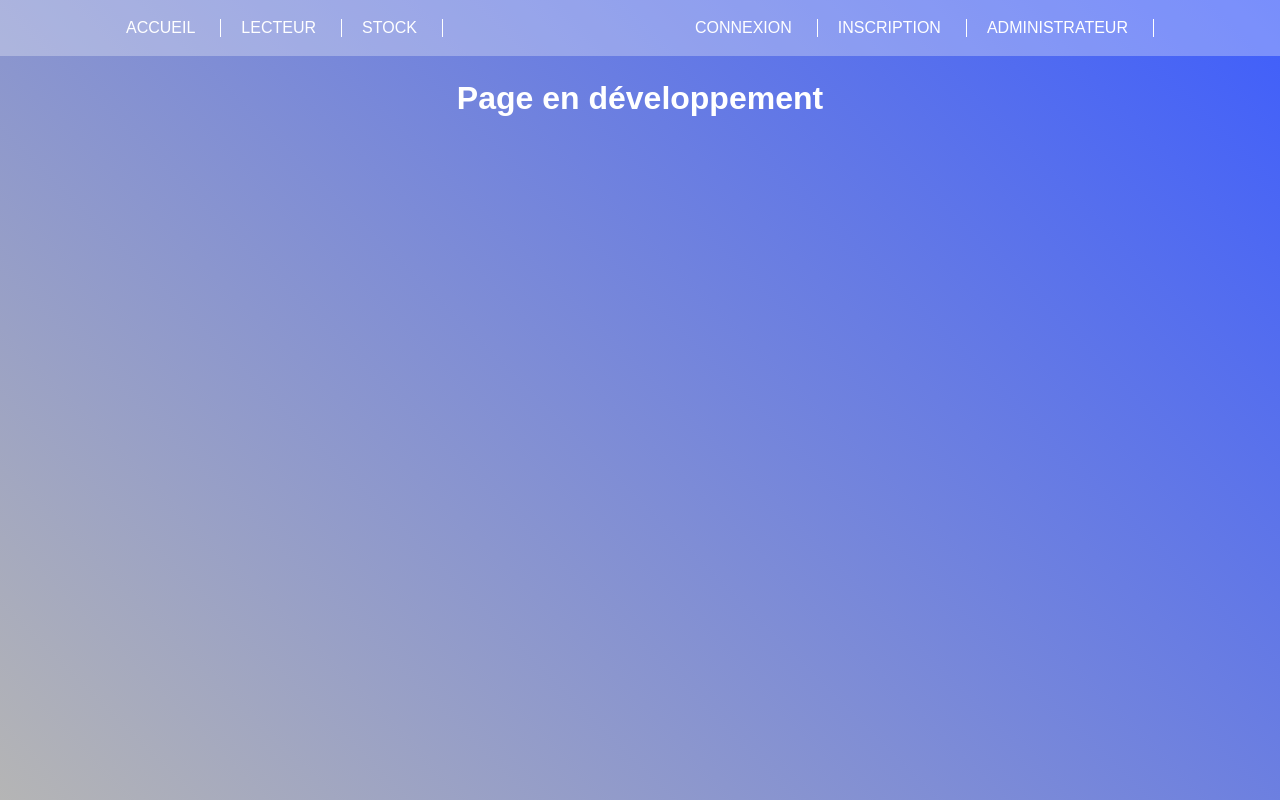
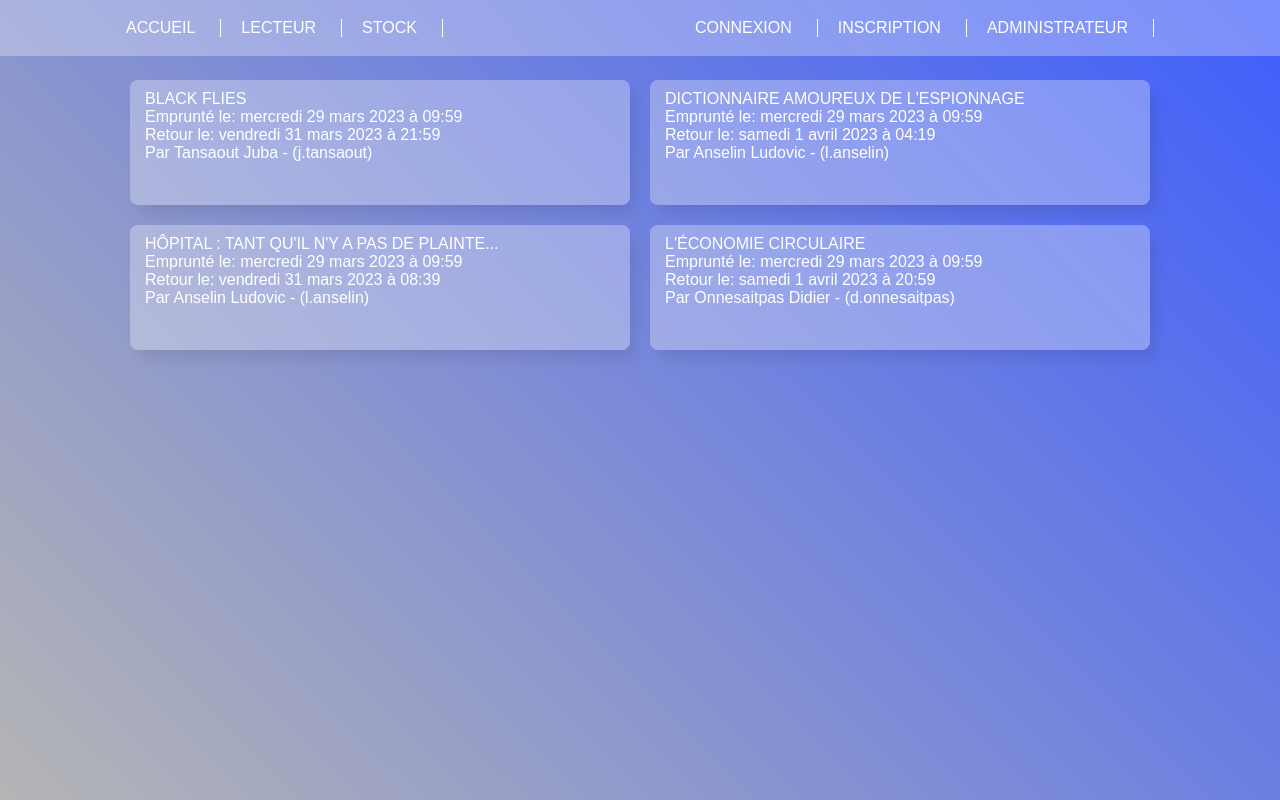
Before and after one commit to balex69/tpbibliodoran, a Next.js app: page /stock in a window 1280 px wide. Built offline with nearby package versions, Linux system fonts and the light colour scheme.

Commit message:
add stock page

```diff
--- a/pages/api/borrows.ts
+++ b/pages/api/borrows.ts
@@ -14,28 +14,28 @@ const fakeData: Borrow[] = [
     {
         abonne_id: 0,
         date_emprunt: new Date(Date.now()),
-        date_retour: new Date(Date.now() + 1000 * 3600),
+        date_retour: new Date(Date.now() + (1000*60) * 3600),
         id: 0,
         livre_id: 1
     },
     {
         abonne_id: 2,
         date_emprunt: new Date(Date.now()),
-        date_retour: new Date(Date.now() + 1000 * 3980),
+        date_retour: new Date(Date.now() + (1000*60) * 3980),
         id: 1,
         livre_id: 3
     },
     {
         abonne_id: 2,
         date_emprunt: new Date(Date.now()),
-        date_retour: new Date(Date.now() + 1000 * 2800),
+        date_retour: new Date(Date.now() + (1000*60) * 2800),
         id: 2,
         livre_id: 5
     },
     {
         abonne_id: 3,
         date_emprunt: new Date(Date.now()),
-        date_retour: new Date(Date.now() + 1000 * 4980),
+        date_retour: new Date(Date.now() + (1000*60) * 4980),
         id: 3,
         livre_id: 9
     },
--- a/pages/lecteur/index.tsx
+++ b/pages/lecteur/index.tsx
@@ -16,7 +16,7 @@ export default function Lecteur() {
             {isLoading && <>Chargement des données...</>}
             {data && data.map((book: IBook) => {
                 return (
-                    <Card>
+                    <Card key={book.id}>
                         <div className="core">
                             <h1>{book.titre}</h1>
                             <h2 style={{marginBottom: '5px'}}>{book.auteur}</h2>
--- a/pages/stock/index.tsx
+++ b/pages/stock/index.tsx
@@ -1,9 +1,48 @@
 import styles from '@/styles/Stock.module.scss'
+import useSwr, {SWRResponse} from "swr";
+import {IBorrow} from "@/pages/api/borrows";
+import {IBook} from "@/pages/api/books";
+import {ISubscriber} from "@/pages/api/subscribers";
+
+const fetcher = (url: string) => fetch(url).then(res => res.json());
+
+const DATE_OPTIONS: Intl.DateTimeFormatOptions = {
+    weekday: 'long',
+    year: 'numeric',
+    month: 'long',
+    day: 'numeric',
+    hour: 'numeric',
+    minute: 'numeric',
+    hour12: false,
+    timeZone: 'Europe/Paris'
+};
 
 export default function Stock() {
-    return(
+
+    const borrows: SWRResponse<IBorrow[], any, boolean> = useSwr('/api/borrows', fetcher);
+    const books: SWRResponse<IBook[], any, boolean> = useSwr('/api/books', fetcher);
+    const subscribers: SWRResponse<ISubscriber[], any, boolean> = useSwr('/api/subscribers', fetcher);
+
+    return (
         <div className={styles.container}>
-            <h1>Page en développement</h1>
+            {borrows.isLoading && <>Chargement des données...</>}
+            <div className={styles.borrowContainer}>
+                {(borrows && books && subscribers) && borrows.data?.map(borrow => {
+                    const subscriber: ISubscriber = subscribers.data?.filter(subscriber => subscriber.id === borrow.abonne_id).at(0);
+
+                    return (
+                        <div key={borrow.id} className={styles.borrow}>
+                            {books.data?.filter(book => book.id === borrow.livre_id).at(0).titre}
+                            <br/>
+                            {`Emprunté le: ${new Date(borrow.date_emprunt).toLocaleDateString('fr-FR', DATE_OPTIONS)}`}
+                            <br/>
+                            {`Retour le: ${new Date(borrow.date_retour).toLocaleDateString('fr-FR', DATE_OPTIONS)}`}
+                            <br/>
+                            {`Par ${subscriber?.nom} ${subscriber?.prenom} - (${subscriber?.pseudo})`}
+                        </div>
+                    )
+                })}
+            </div>
         </div>
     )
 }
--- a/styles/Stock.module.scss
+++ b/styles/Stock.module.scss
@@ -1,6 +1,28 @@
 .container {
+  display: flex;
+  flex-direction: column;
+  justify-content: center;
 
   h1 {
     color: white;
   }
+
+  .borrowContainer {
+    display: flex;
+    flex-direction: row;
+    flex-wrap: wrap;
+    gap: 20px;
+    justify-content: center;
+
+    .borrow {
+      height: 125px;
+      border-radius: 8px;
+      padding: 10px 15px;
+      width: 500px;
+      color: white;
+      background:rgba(255, 255, 255, .3);
+      box-shadow: 7px 10px 15px -3px rgba(0,0,0,0.1);
+    }
+  }
+
 }
```
